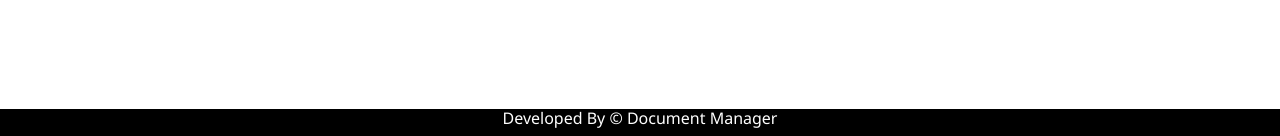
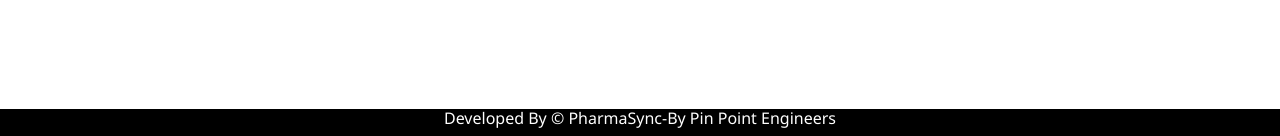
Before and after one commit to ajeetshukla94/HVAC_V2, a Flask app: template templates/ADMIN/ADD_USER.html in a window 1280 px wide. Shown: the part 664-800 px from the top of the page. Run offline with Flask 3, Linux system fonts and the light colour scheme; the template is opened without the code that fills it, so the values that code supplies are empty; parts of the project's set-up code (start-up, migrations or seed data) failed here and were passed over.

Commit message:
guidelines update

```diff
--- a/static/js/mainLayout.js
+++ b/static/js/mainLayout.js
@@ -132,7 +132,7 @@ class MyFooter extends HTMLElement
 {
 	connectedCallback()
 	{
-		this.innerHTML ='<div id="footer"><h6 id="footer-text">Developed By &#169; Document Manager</h6></div>'
+		this.innerHTML ='<div id="footer"><h6 id="footer-text">Developed By &#169; PharmaSync-By Pin Point Engineers</h6></div>'
 	}
 }
 customElements.define('my-footer',MyFooter)
--- a/templates/DOCUMENTCELL/DOWNLOAD_REPORT.html
+++ b/templates/DOCUMENTCELL/DOWNLOAD_REPORT.html
@@ -37,7 +37,6 @@
 						<tr>
 							<td>
 								<select class="textfield" name="companyname" id="companyname" style="width:100%">
-
 								{% for company in company_list %}
 									<option value="{{company}}">{{company}}</option>
 								{% endfor %}
```
Also changed, not shown: 1 other file.
